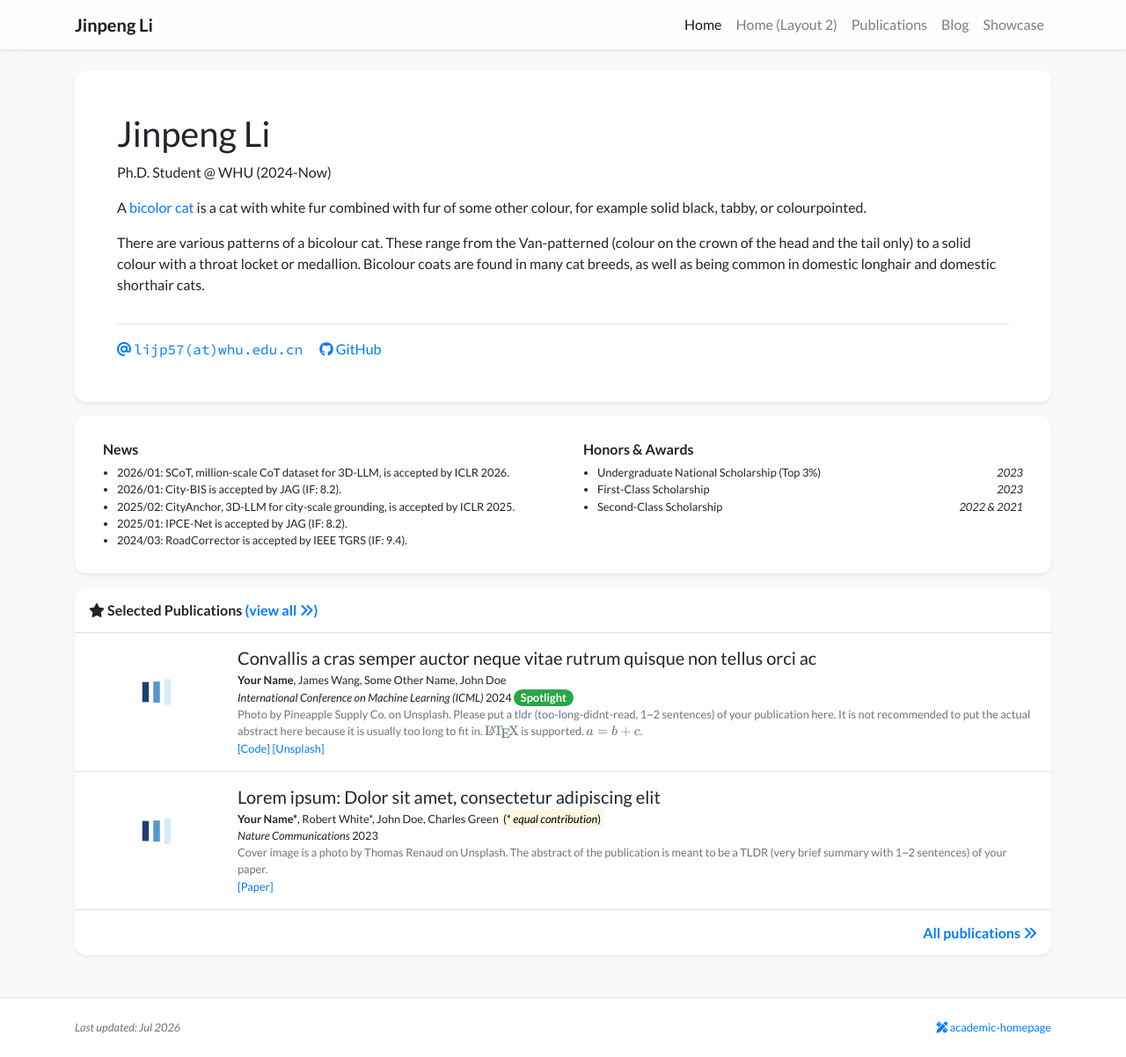
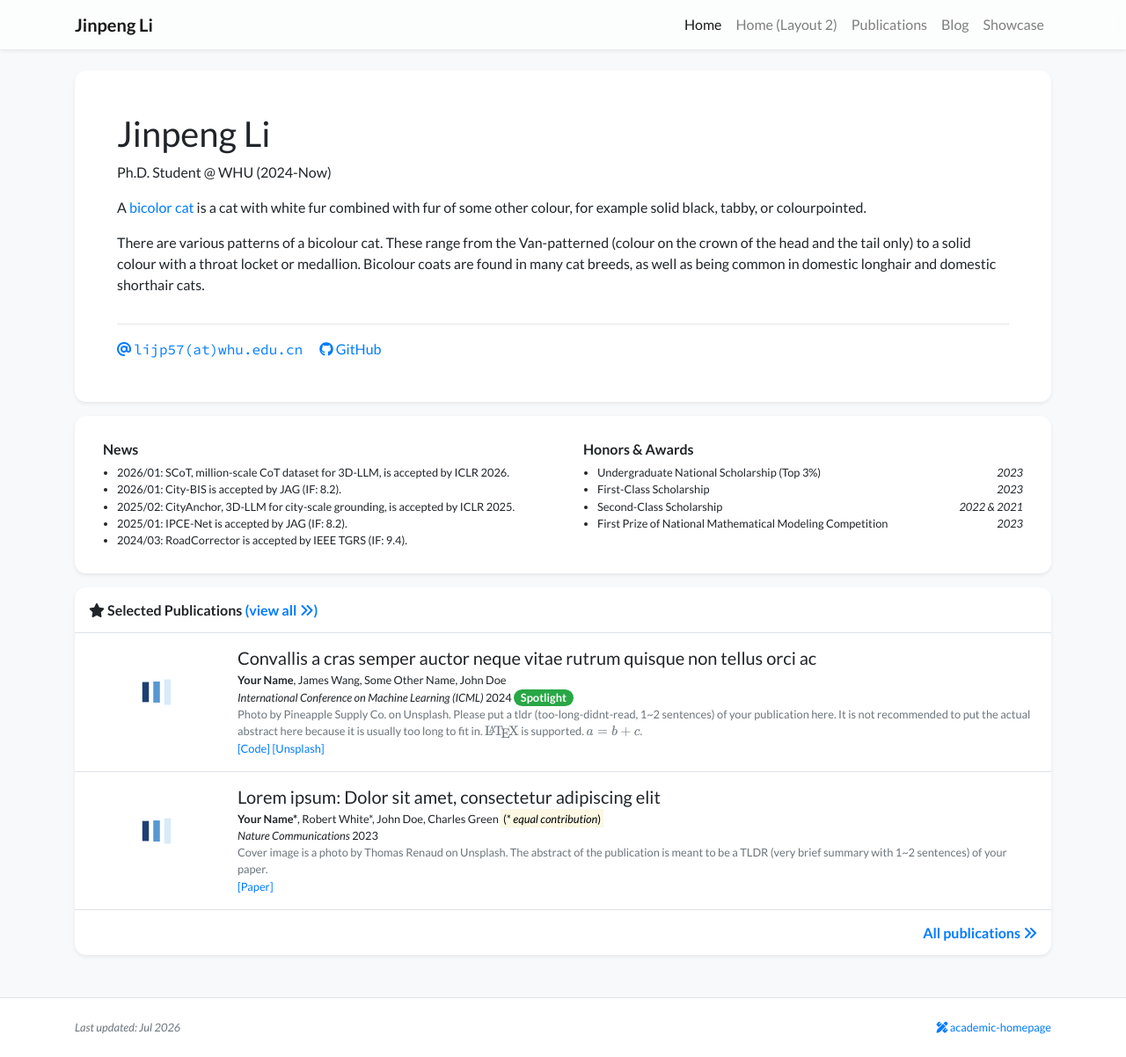
Before and after one commit to Lijp411/Lijp411.github.io, a Jekyll site: the page built from index.html, in a window 1280 px wide and 1202 px high. Shown: the whole window at 88% size. Built offline with Jekyll 4.4.1, drawn with Linux system fonts in a browser that asks for light colours; nearby versions of some CDN libraries; a style sheet for code colours, icons or effects is not loaded.

Commit message:
Update profile.yml

```diff
--- a/_data/profile.yml
+++ b/_data/profile.yml
@@ -68,3 +68,5 @@ awards:
   date: 2023
 - name: Second-Class Scholarship
   date: 2022 & 2021
+- name: First Prize of National Mathematical Modeling Competition
+  date: 2023
```
